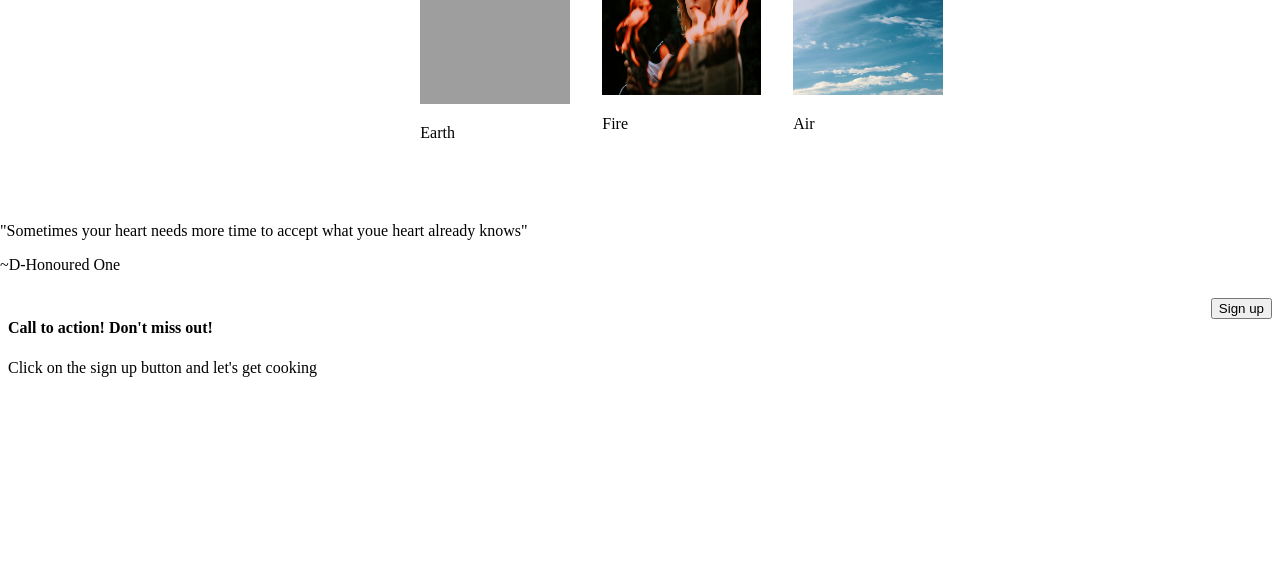
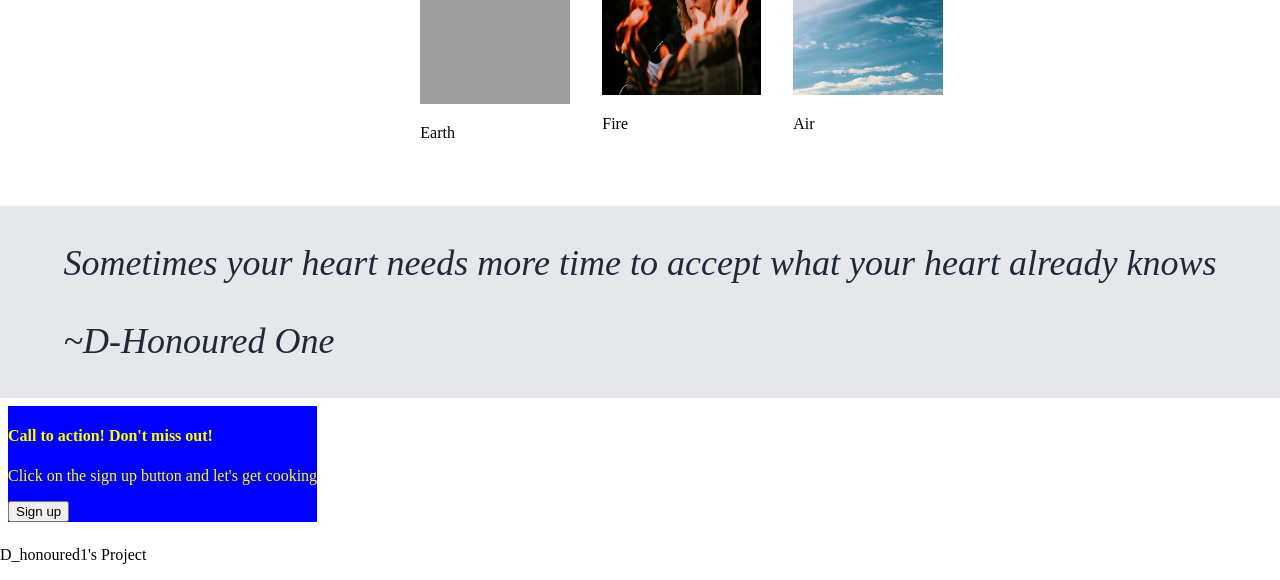
Before and after one commit to D-Honoured1/Landing-Page, a plain HTML site: page index.html in a window 1280 px wide. Shown: the part 480-1060 px from the top of the page. Before the commit the page ends 881 px from the top, so only its background shows below. Drawn offline with Linux system fonts and the light colour scheme; grey boxes are pictures that could not be loaded.

Commit message:
Almost done with this project

```diff
--- a/index.html
+++ b/index.html
@@ -59,9 +59,11 @@
         </div>
     </div>
 
-    <div>
-        <p>"Sometimes your heart needs more time to accept what youe heart already knows"</p>
-        <p>~D-Honoured One</p>
+    <div class="para">
+        <div>
+            <p>Sometimes your heart needs more time to accept what your heart already knows</p>
+            <p id="him">~D-Honoured One</p>
+        </div>
     </div>
 
     <div>
@@ -69,11 +71,16 @@
             <div class="action">
                 <h4>Call to action! Don't miss out!</h4>
                 <p>Click on the sign up button and let's get cooking</p>
-            </div>
-            <div>
-                <button>Sign up</button>
+
+                <div>
+                    <button>Sign up</button>
+                </div>
+
             </div>
         </div>
     </div>
+    <footer>
+        <p>D_honoured1's Project</p>
+    </footer>
 </body>
 </html>
--- a/style.css
+++ b/style.css
@@ -82,3 +82,24 @@ h1 {
     gap: 32px;
     flex-wrap: wrap;
 }
+
+.para {
+    display: flex;
+    flex-direction: column;
+    align-items: center;
+    justify-content: center;
+    background-color: #e5e7eb;
+    font-size: 36px;
+    color: #1f2937;
+    font-style: italic;
+}
+
+.footer {
+    display: flex;
+    flex-direction: row;
+}
+
+.action {
+    background-color: blue;
+    color: yellow;
+}
```
